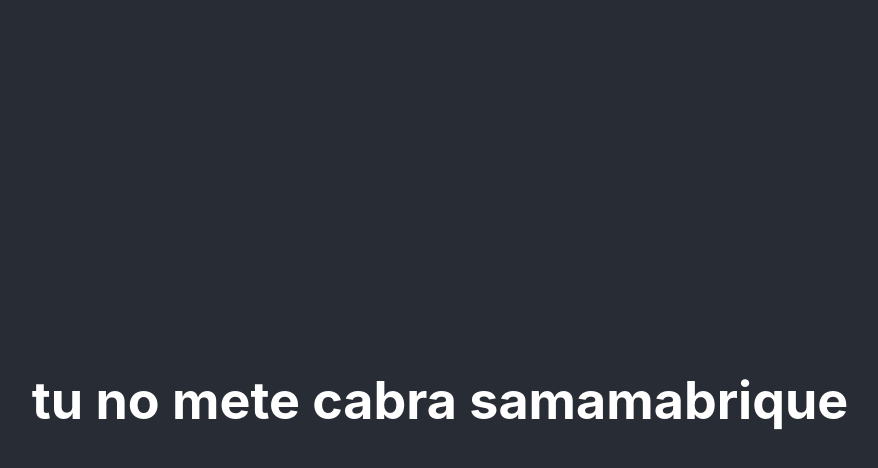
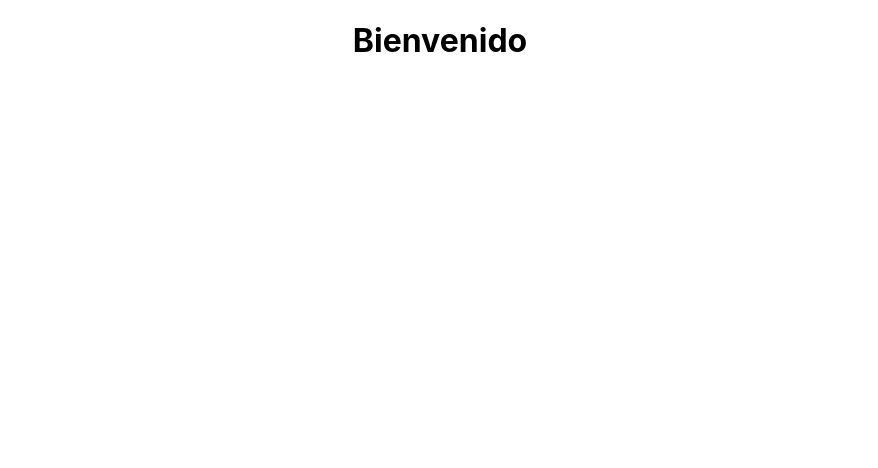
Before and after one commit to andresAgudelo0101/react18, a React (Create React App) app: page / in a window 1280 px wide. Shown: the top 468 px of the page, without its empty margins (200-1078 px from the left). Built offline with nearby package versions, Linux system fonts and the light colour scheme.

Commit message:
agregamos el estado del tema

```diff
--- a/src/App.js
+++ b/src/App.js
@@ -1,13 +1,23 @@
-import logo from './logo.svg';
 import './App.css';
+import MainPage from './pages/MainPage';
+import {createContext,useState} from "react";
+
+export const ThemeContext = createContext(null);
 
 function App() {
+
+  const[theme,setTheme]=useState("light");
+
+  const changeTheme=()=>{
+    setTheme((curr)=>(curr==="light"?"dark":"light"));
+  }
+
   return (
-    <div className="App">
-      <header className="App-header">
-        <h1>tu no mete cabra samamabrique</h1>
-      </header>
+  <ThemeContext.Provider value={{theme,changeTheme}}>
+    <div className="App" id="light">
+      <MainPage/>
     </div>
+  </ThemeContext.Provider>
   );
 }
 
```
